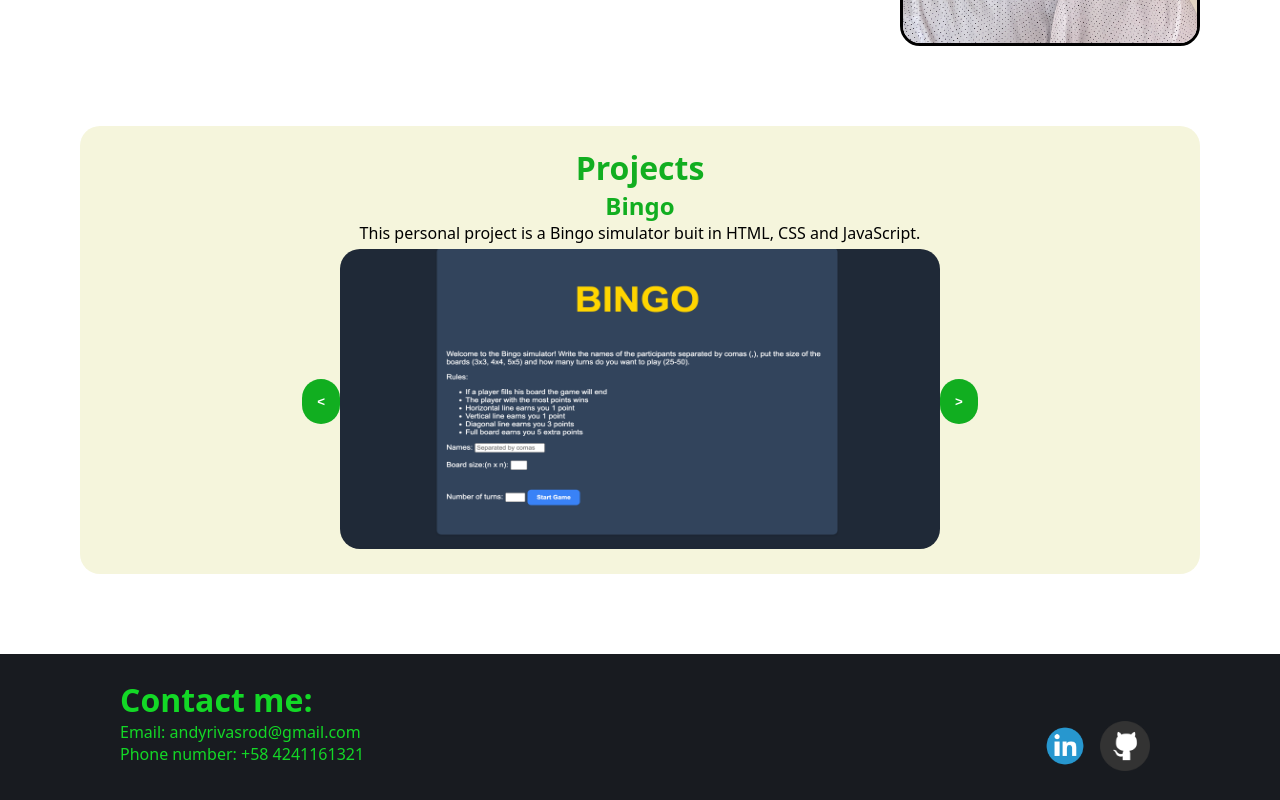
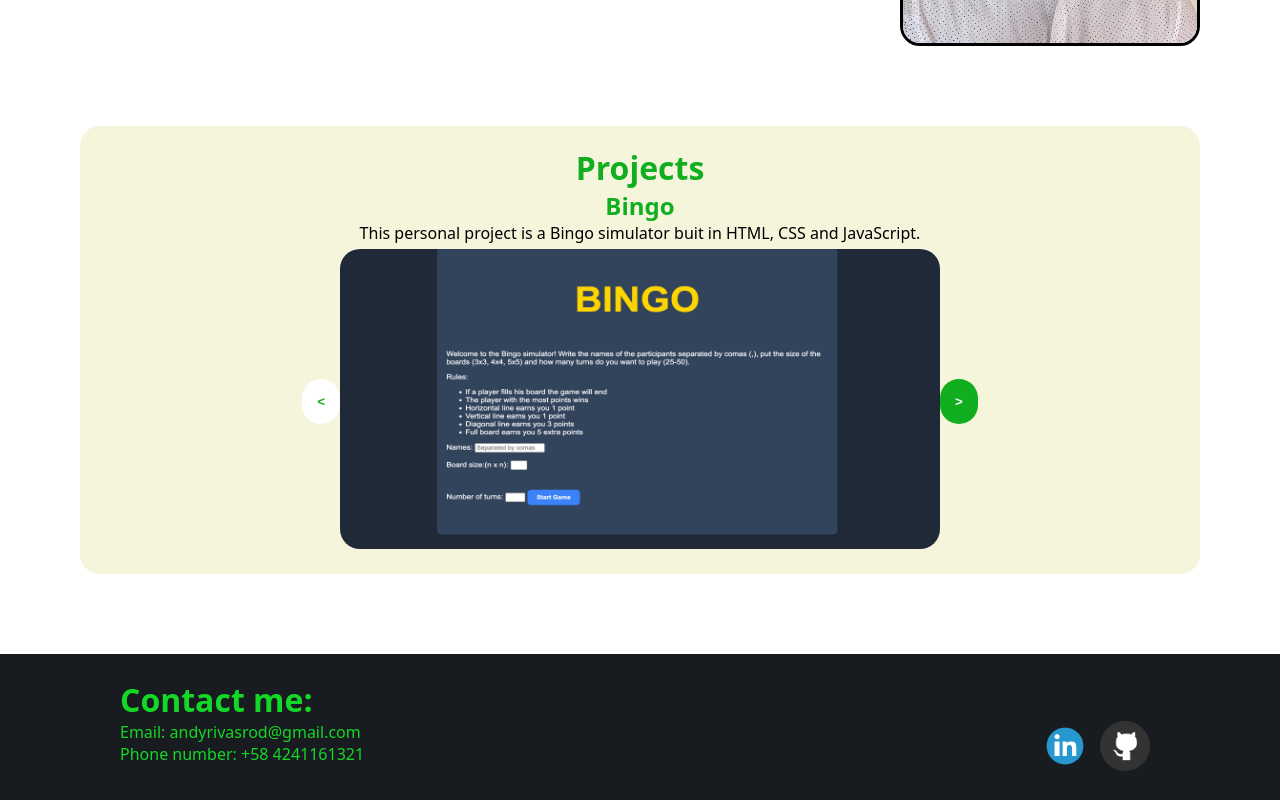
Before and after one commit to andresrivasrod/portafolio, a React (Vite) app: page / in a window 1280 px wide. In both pictures the pointer is over the button 321 px from the left and 846 px from the top of the page. Shown: the part 445-1245 px from the top of the page. Built offline with nearby package versions, Linux system fonts and the light colour scheme.

Commit message:
Hover over buttons

```diff
--- a/src/components/Projects/Projects.module.css
+++ b/src/components/Projects/Projects.module.css
@@ -40,6 +40,11 @@ button {
   font-weight: bold;
 }
 
+button:hover{
+  background-color: #fff;
+  color: #11ae20;
+}
+
 .prev {
   left: calc(50% - 90px);
 }
```
